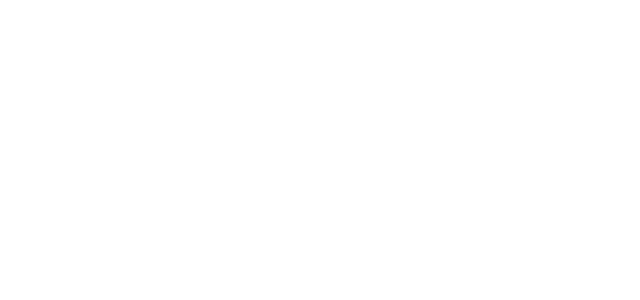
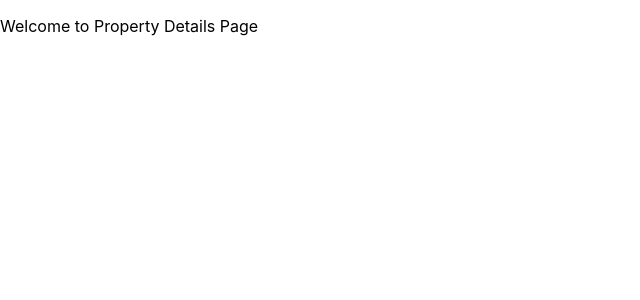
Before and after one commit to chenhe-henry/project3, a React (Create React App) app in the folder web/: page /houses in a window 1280 px wide. Shown: the top 300 px of the page, without its empty margins (0-640 px from the left). Built offline with nearby package versions, Linux system fonts and the light colour scheme.

Commit message:
add route & link

```diff
--- /dev/null
+++ b/web/src/components/PropertyDetails/PropertyDetails.js
@@ -0,0 +1,14 @@
+import React from "react";
+
+class PropertyDetails extends React.Component {
+  state = {};
+  render() {
+    return (
+      <div>
+        <p>Welcome to Property Details Page</p>
+      </div>
+    );
+  }
+}
+
+export default PropertyDetails;
--- a/web/src/components/PropertyList/PropertyList.js
+++ b/web/src/components/PropertyList/PropertyList.js
@@ -1,6 +1,8 @@
 import React, { Fragment } from "react";
+import { BrowserRouter as Router, Switch, Route, Link } from "react-router-dom";
+import "./PropertyList.scss";
 
-import "./PropertyList.scss";
+import PropertyDetails from "../PropertyDetails/PropertyDetails";
 
 class PropertyList extends React.Component {
   state = {};
@@ -9,11 +11,13 @@
       <Fragment>
         <h2 className="property-list__text">We found these just for you</h2>
         <div className="rent-house">
-          <img
-            className="rent-house-img"
-            src="https://rimh2.domainstatic.com.au/ZXahnYrndlCjReMN-uudzz724pQ=/fit-in/1920x1080/filters:format(jpeg):quality(80):no_upscale()/http://b.domainstatic.com.au.s3-website-ap-southeast-2.amazonaws.com/2016045005_1_1_200131_050507-w1920-h1280"
-            alt="pic-1"
-          ></img>
+          <Link to="/houses">
+            <img
+              className="rent-house-img"
+              src="https://rimh2.domainstatic.com.au/ZXahnYrndlCjReMN-uudzz724pQ=/fit-in/1920x1080/filters:format(jpeg):quality(80):no_upscale()/http://b.domainstatic.com.au.s3-website-ap-southeast-2.amazonaws.com/2016045005_1_1_200131_050507-w1920-h1280"
+              alt="pic-1"
+            ></img>
+          </Link>
           <img
             className="rent-house-img"
             src="https://rimh2.domainstatic.com.au/sG64XFCoCRAPgNTpao3kQUnCpPI=/fit-in/1920x1080/filters:format(jpeg):quality(80):no_upscale()/http://b.domainstatic.com.au.s3-website-ap-southeast-2.amazonaws.com/2016036221_3_1_200128_111059-w3000-h2000"
--- a/web/src/containers/App.js
+++ b/web/src/containers/App.js
@@ -8,6 +8,7 @@
 import Footer from "../components/Footer/Footer";
 import PropertyList from "../components/PropertyList/PropertyList";
 import SearchBox from "../components/SearchBox/SearchBox";
+import PropertyDetails from "../components/PropertyDetails/PropertyDetails";
 
 export default function App() {
   return (
@@ -17,6 +18,7 @@
           <Switch>
             <Route exact path="/movies/:id" component={MovieDetails} />
             <Route exact path="/movies" component={MovieList} />
+            <Route exact path="/houses" component={PropertyDetails} />
             <Route exact path="/">
               <Navi />
               <SearchBox />
```
Also changed, not shown: web/src/components/PropertyDetails/PropertyDetails.scss (added).
